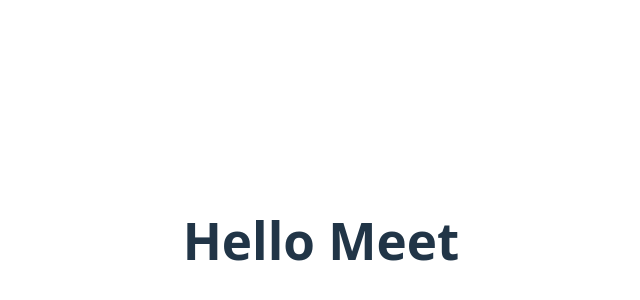
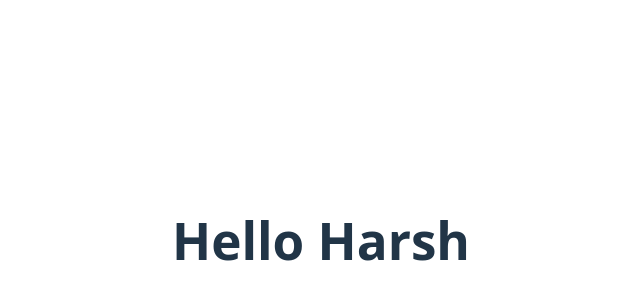
Before and after one commit to Meerchi2754/Loaner, a React (Vite) app: page / in a window 1280 px wide. Shown: the part 160-460 px from the top of the page, without its empty margins (319-959 px from the left). Built offline with nearby package versions, Linux system fonts and the light colour scheme.

Commit message:
Some Demo's

```diff
--- a/src/App.jsx
+++ b/src/App.jsx
@@ -8,7 +8,7 @@ function App() {
 
   return (
     <>
-      <h1>Hello Meet</h1>
+      <h1>Hello Harsh</h1>
     </>
   );
 }
```
